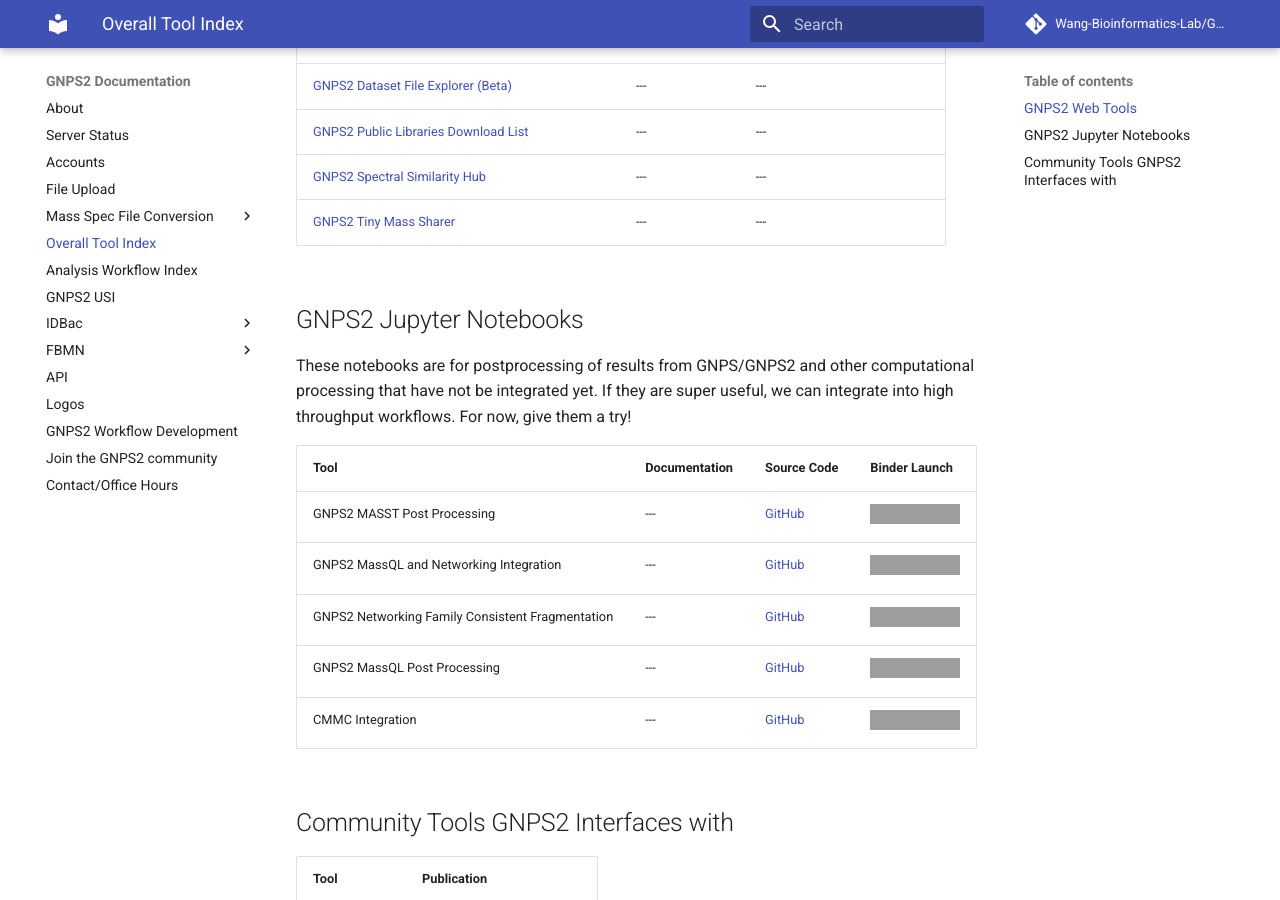
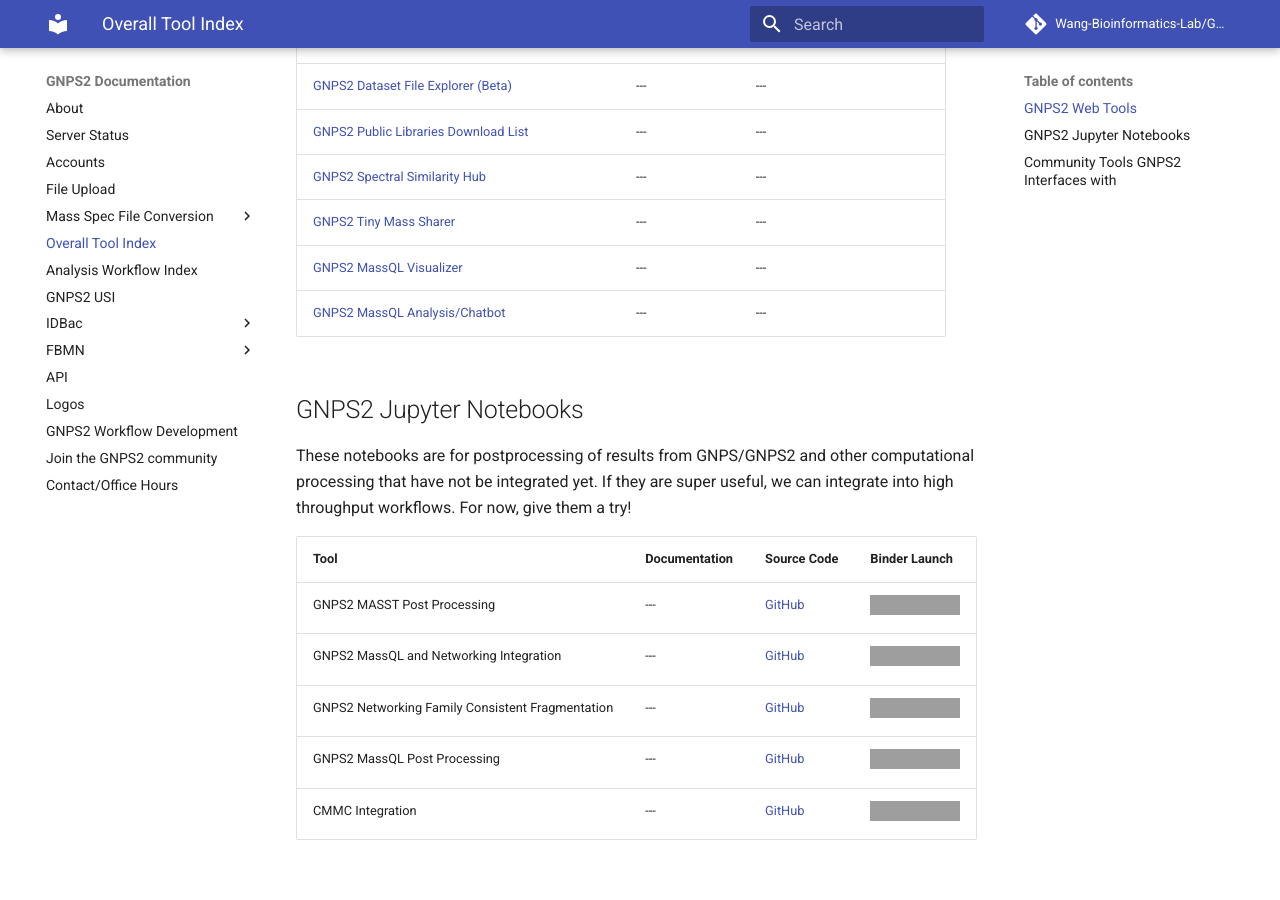
Before and after one commit to Wang-Bioinformatics-Lab/GNPS2_Documentation, an MkDocs documentation site: the page built from docs/toolindex.md, in a window 1280 px wide and 900 px high, scrolled down 1077 px, cut to the strip 0-900 px from the top of the window. Built offline with MkDocs 1.6.1 and Material for MkDocs 9.7.7, drawn with Linux system fonts in a browser that asks for light colours; comment, search, counter and statistics services are not loaded; grey boxes are pictures that could not be loaded.

Commit message:
Update toolindex.md

```diff
--- a/docs/toolindex.md
+++ b/docs/toolindex.md
@@ -29,6 +29,8 @@
 | [GNPS2 Public Libraries Download List](https://external.gnps2.org/gnpslibrary) | --- | --- |
 | [GNPS2 Spectral Similarity Hub](https://similarity.gnps2.org/) | --- | --- |
 | [GNPS2 Tiny Mass Sharer](https://tinymass.gnps2.org/) | --- | --- |
+| [GNPS2 MassQL Visualizer](https://massql.gnps2.org/) | --- | --- |
+| [GNPS2 MassQL Analysis/Chatbot](https://massql-analysis.gnps2.org/) | --- | --- |
 
 
 
```
